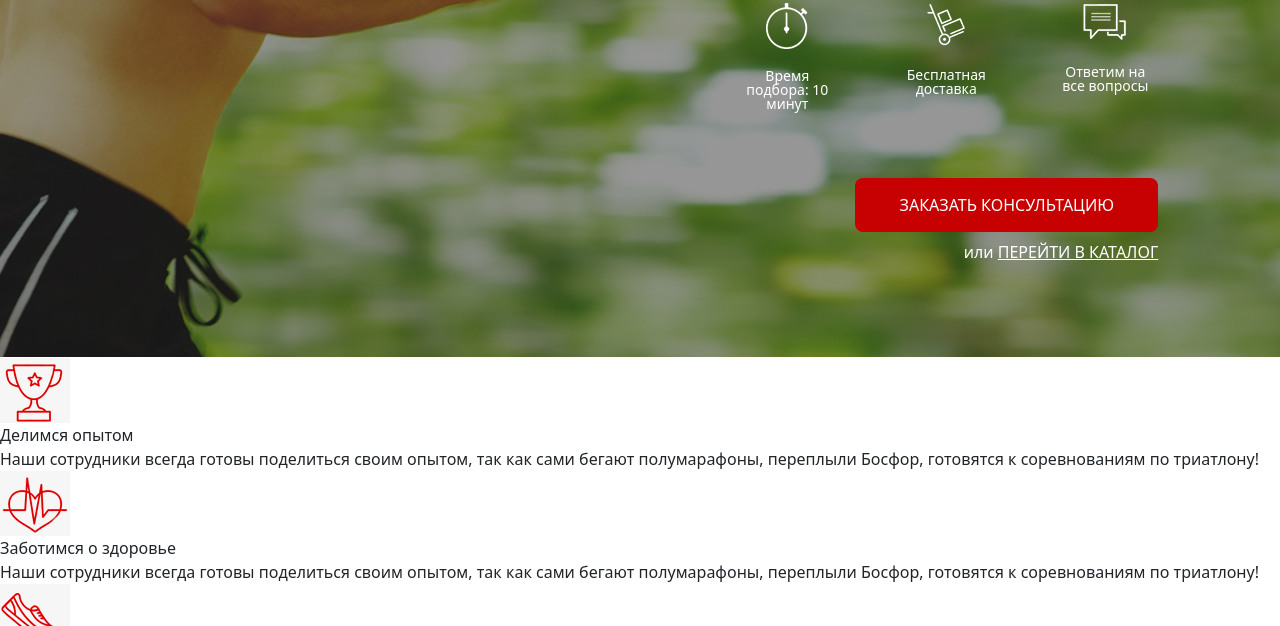
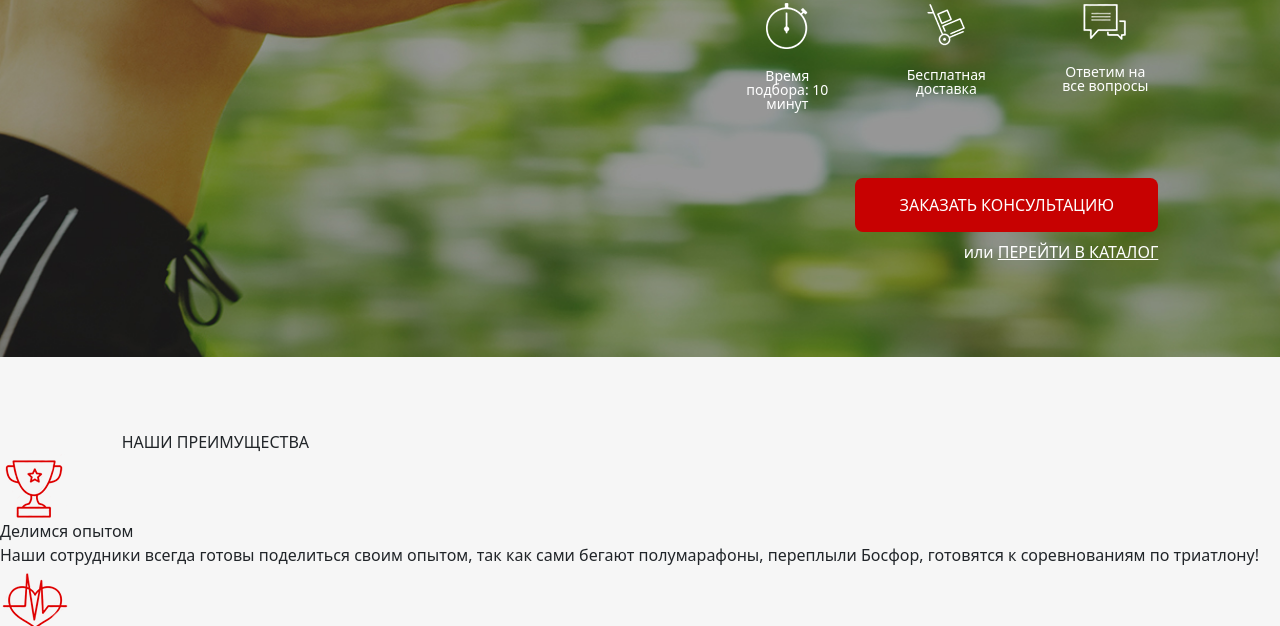
Before and after one commit to iaroslav-eremeev/practice_project_2, a website: page src/index.html in a window 1280 px wide. Shown: the part 326-952 px from the top of the page. Drawn offline with Linux system fonts and the light colour scheme.

Commit message:
Style adv section main properties

```diff
--- a/src/index.html
+++ b/src/index.html
@@ -62,10 +62,10 @@
     <div class="adv">
         <div class="container offset-md-1 col-md-10">
             <div class="adv__header">
-
+                НАШИ ПРЕИМУЩЕСТВА
             </div>
         </div>
-        <div class="adv__items">
+        <div class="adv__wrapper">
             <div class="adv__item">
                 <img src="icons/cup.png" alt="cup">
                 <div class="adv__item_subheader">Делимся опытом</div>
--- /dev/null
+++ b/src/sass/blocks/_adv.scss
@@ -0,0 +1,5 @@
+.adv {
+    min-height: 473px;
+    background-color: #F6F6F6;
+    padding: 73px 0 65px 0;
+}
--- a/src/sass/style.scss
+++ b/src/sass/style.scss
@@ -9,3 +9,4 @@
 @import 'blocks/promo';
 @import 'blocks/header';
 @import 'blocks/button';
+@import 'blocks/adv';
```
Also changed, not shown: src/css/style.min.css.
